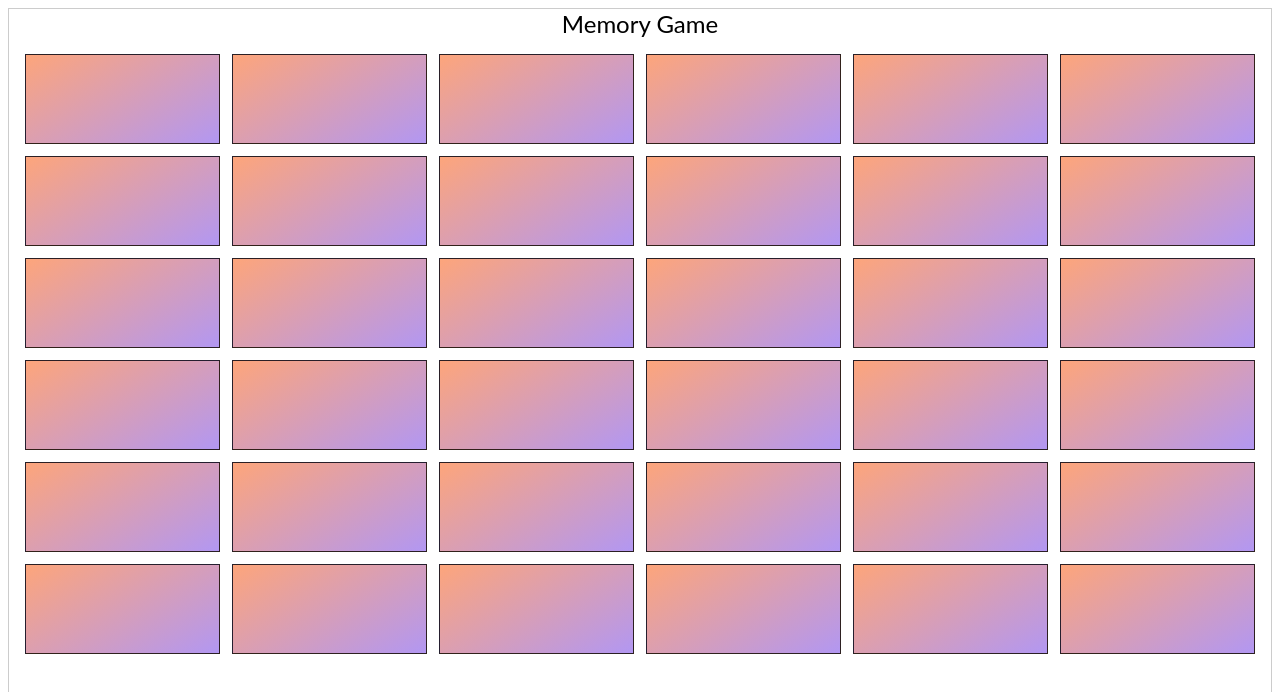
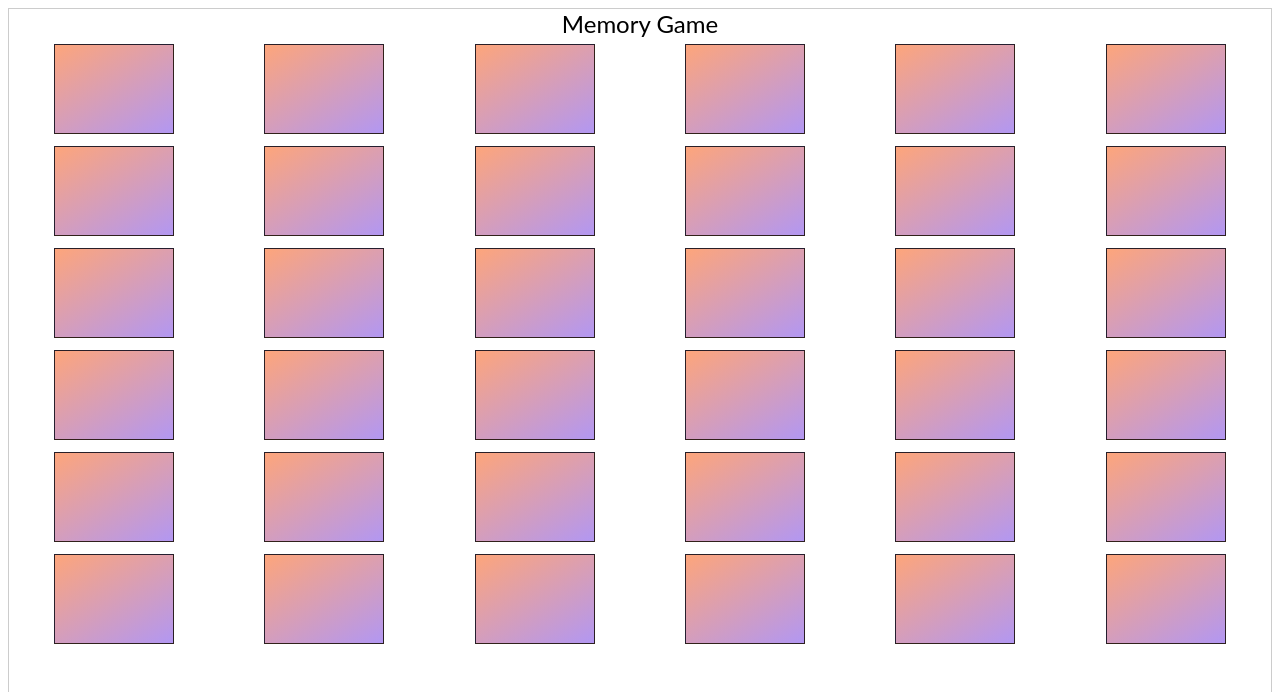
Before and after one commit to yasinvural/memory-game, a React (Vite) app: page / in a window 1280 px wide. Shown: the top 692 px of the page. Built offline with nearby package versions, Linux system fonts and the light colour scheme.

Commit message:
preventing user events when 2 cards revealed

```diff
--- a/src/components/App/index.tsx
+++ b/src/components/App/index.tsx
@@ -9,10 +9,12 @@ const App = () => {
   const [cards, setCards] = useState<CardType[]>([]);
   const [isGameFinished, setIsGameFinished] = useState(false);
   const [revealedCardCount, setRevealedCardCount] = useState(0);
+  const [disableInteraction, setDisableInteraction] = useState(false);
 
   const initializeTheGame = () => {
     setCards([]);
     setIsGameFinished(false);
+    setDisableInteraction(false);
     for (let i = 0; i < 2; i++) {
       const orderedCards = Array.from({ length: 18 }, (_, i) => {
         return {
@@ -32,6 +34,7 @@ const App = () => {
 
   useEffect(() => {
     if (revealedCardCount === 2) {
+      setDisableInteraction(true);
       handleCardMatch();
     }
   }, [revealedCardCount]);
@@ -72,6 +75,7 @@ const App = () => {
           return card;
         });
         setCards(updatedCards);
+        setDisableInteraction(false);
       }, 1000);
     } else {
       setTimeout(() => {
@@ -82,6 +86,7 @@ const App = () => {
           };
         });
         setCards(updatedCards);
+        setDisableInteraction(false);
       }, 1000);
     }
     setRevealedCardCount(0);
@@ -91,7 +96,11 @@ const App = () => {
     <div className="playArea">
       <div className="header">Memory Game</div>
       {!isGameFinished ? (
-        <div className="cardContainer">
+        <div
+          className={
+            disableInteraction ? "cardContainer disabled" : "cardContainer"
+          }
+        >
           {cards.map(({ value, reveal, matched }, index) => (
             <Card
               index={index}
--- a/src/components/App/style.css
+++ b/src/components/App/style.css
@@ -12,7 +12,11 @@
     display: grid;
     grid-template-columns: repeat(6, auto);
     grid-template-rows: repeat(6,auto);
-    padding: 10px;
+    justify-content: space-around;
+}
+
+.disabled{
+    pointer-events: none;
 }
 
 .completedContainer{
--- a/src/components/Card/style.css
+++ b/src/components/Card/style.css
@@ -7,6 +7,7 @@
     text-align: center;
     box-sizing: border-box;
     height:90px;
+    width:120px;
     cursor: pointer;
 }
 
--- a/src/utils/index.ts
+++ b/src/utils/index.ts
@@ -1,5 +1,3 @@
-import { CardType } from "../types";
-
 export const shuffle = (array: any[]): any[] => {
     for (let i = array.length - 1; i > 0; i--) {
         const j = Math.floor(Math.random() * (i + 1));
```
